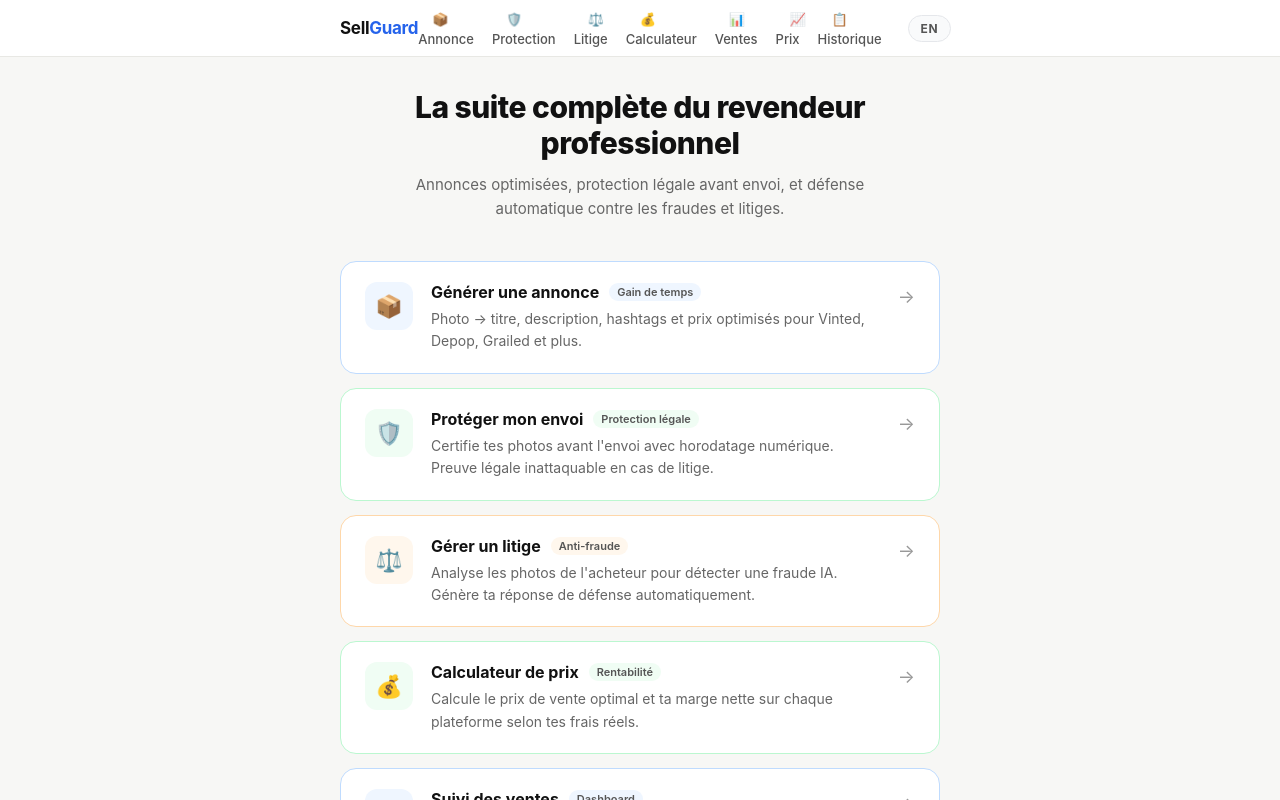
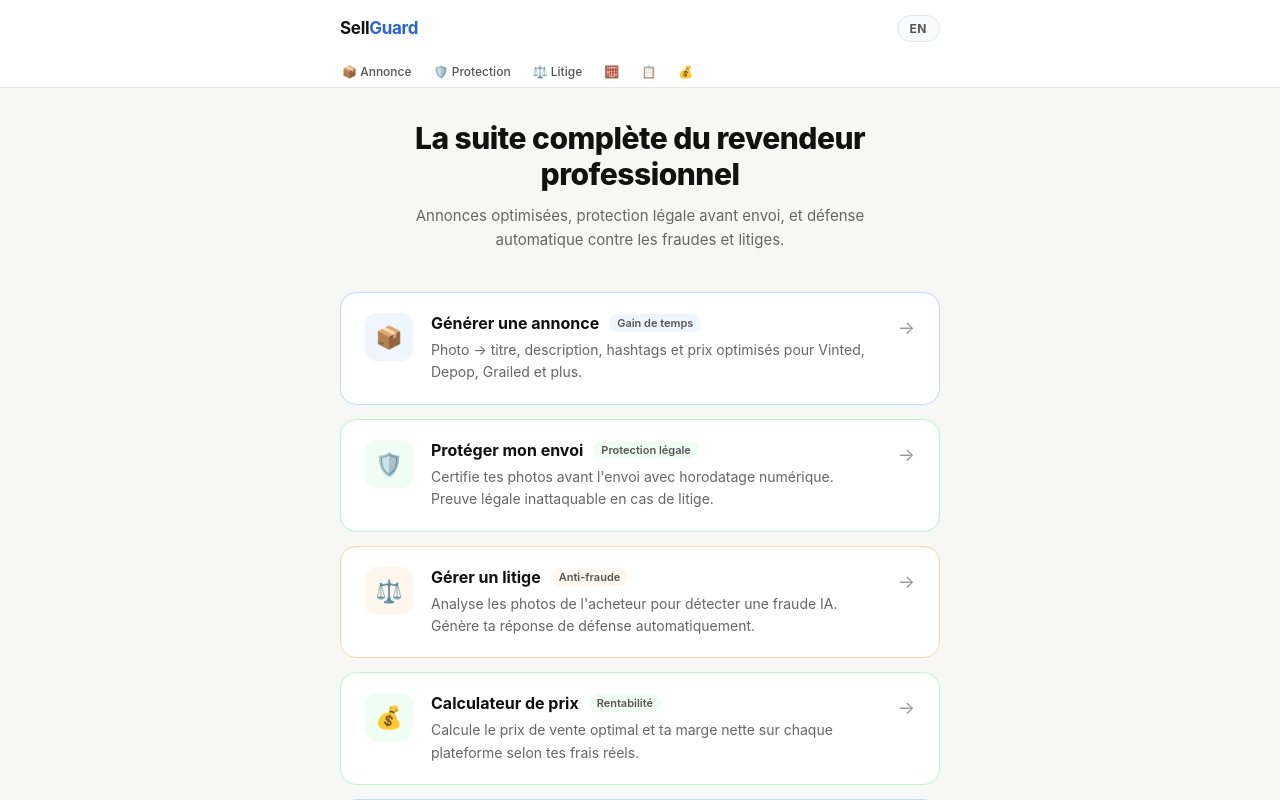
Before and after one commit to WRONIKOWSKY/sellguard, a Next.js app in the folder sellguard/: page / in a window 1280 px wide. Shown: the top 800 px of the page. Built offline with nearby package versions, Linux system fonts and the light colour scheme.

Commit message:
Update Layout.js

```diff
--- a/sellguard/components/Layout.js
+++ b/sellguard/components/Layout.js
@@ -10,10 +10,9 @@ export default function Layout({ children }) {
     { href: "/annonce", label: t.nav.annonce, icon: "📦" },
     { href: "/protection", label: t.nav.protection, icon: "🛡️" },
     { href: "/litige", label: t.nav.litige, icon: "⚖️" },
-    { href: "/calculateur", label: lang === "en" ? "Calculator" : "Calculateur", icon: "💰" },
-    { href: "/ventes", label: lang === "en" ? "Sales" : "Ventes", icon: "📊" },
-    { href: "/prix", label: lang === "en" ? "Prices" : "Prix", icon: "📈" },
-    { href: "/historique", label: lang === "en" ? "History" : "Historique", icon: "📋" },
+    { href: "/calculateur", label: t.nav.calculateur, icon: "🧮" },
+    { href: "/ventes", label: t.nav.ventes, icon: "📋" },
+    { href: "/prix", label: t.nav.prix, icon: "💰" },
   ];
 
   return (
@@ -23,20 +22,26 @@ export default function Layout({ children }) {
           <Link href="/">
             <span style={{ fontSize: 17, fontWeight: 700, color: "#111", letterSpacing: -0.3 }}>Sell<span style={{ color: "#2563EB" }}>Guard</span></span>
           </Link>
-          <nav style={{ display: "flex", gap: 4, alignItems: "center" }}>
+          <button
+            onClick={() => setLang(lang === "fr" ? "en" : "fr")}
+            style={{ fontSize: 12, fontWeight: 700, padding: "5px 12px", borderRadius: 20, border: "1px solid #E5E7EB", background: "#F9FAFB", color: "#555", cursor: "pointer", fontFamily: "inherit", letterSpacing: 0.5 }}>
+            {lang === "fr" ? "EN" : "FR"}
+          </button>
+        </div>
+        <div style={{ maxWidth: 640, margin: "0 auto", padding: "0 12px", display: "flex", gap: 2, overflowX: "auto", WebkitOverflowScrolling: "touch", msOverflowStyle: "none", scrollbarWidth: "none" }}>
           {NAV.map(n => (
             <Link key={n.href} href={n.href}>
-                <span style={{ fontSize: 13, fontWeight: 500, padding: "6px 14px", borderRadius: 8, background: router.pathname === n.href ? "#EFF6FF" : "transparent", color: router.pathname === n.href ? "#2563EB" : "#555", transition: "all 0.15s" }}>
+              <span style={{
+                fontSize: 12, fontWeight: 500, padding: "8px 10px", borderRadius: 8, whiteSpace: "nowrap",
+                background: router.pathname === n.href ? "#EFF6FF" : "transparent",
+                color: router.pathname === n.href ? "#2563EB" : "#555",
+                transition: "all 0.15s",
+                display: "inline-block"
+              }}>
                 {n.icon} {n.label}
               </span>
             </Link>
           ))}
-            <button
-              onClick={() => setLang(lang === "fr" ? "en" : "fr")}
-              style={{ marginLeft: 8, fontSize: 12, fontWeight: 700, padding: "5px 12px", borderRadius: 20, border: "1px solid #E5E7EB", background: "#F9FAFB", color: "#555", cursor: "pointer", fontFamily: "inherit", letterSpacing: 0.5 }}>
-              {lang === "fr" ? "EN" : "FR"}
-            </button>
-          </nav>
         </div>
       </div>
       <div style={{ maxWidth: 640, margin: "0 auto", padding: "32px 20px" }}>
```
Lines whose indentation alone changed are shown as unchanged.
